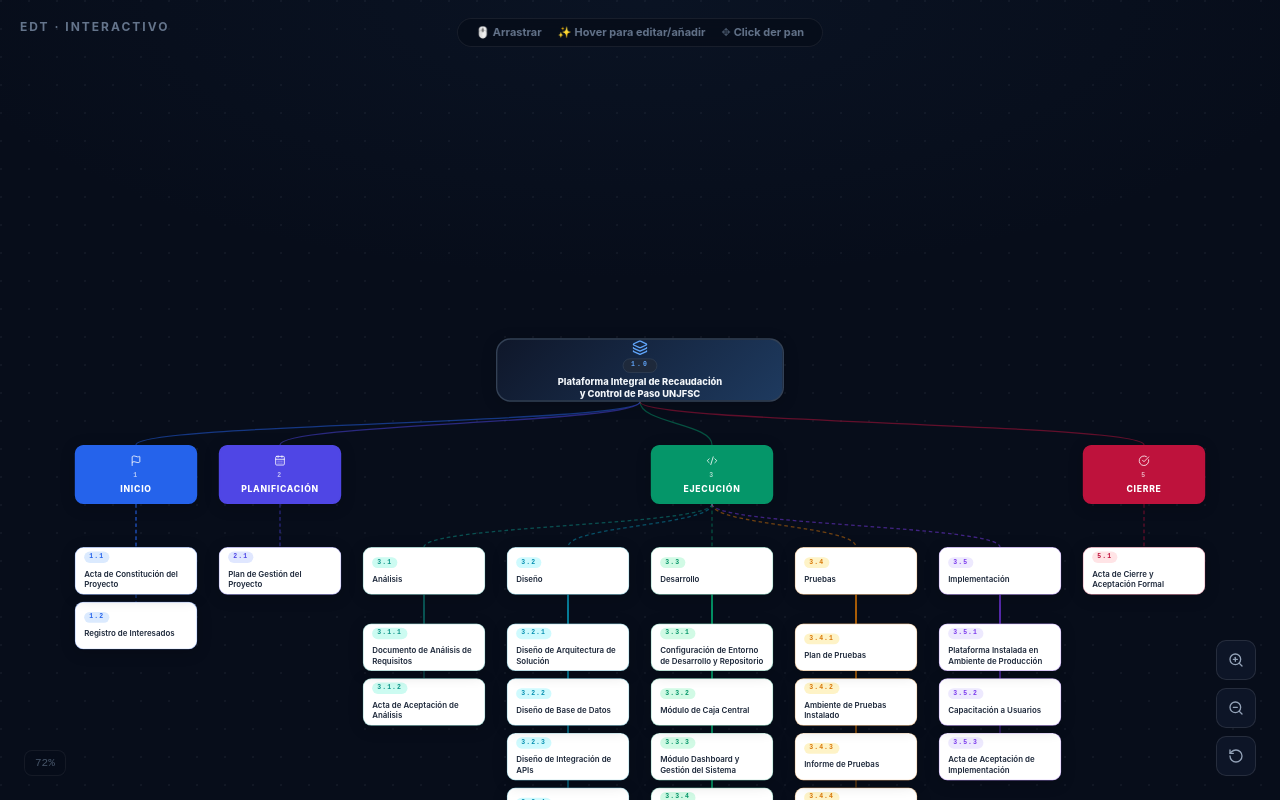
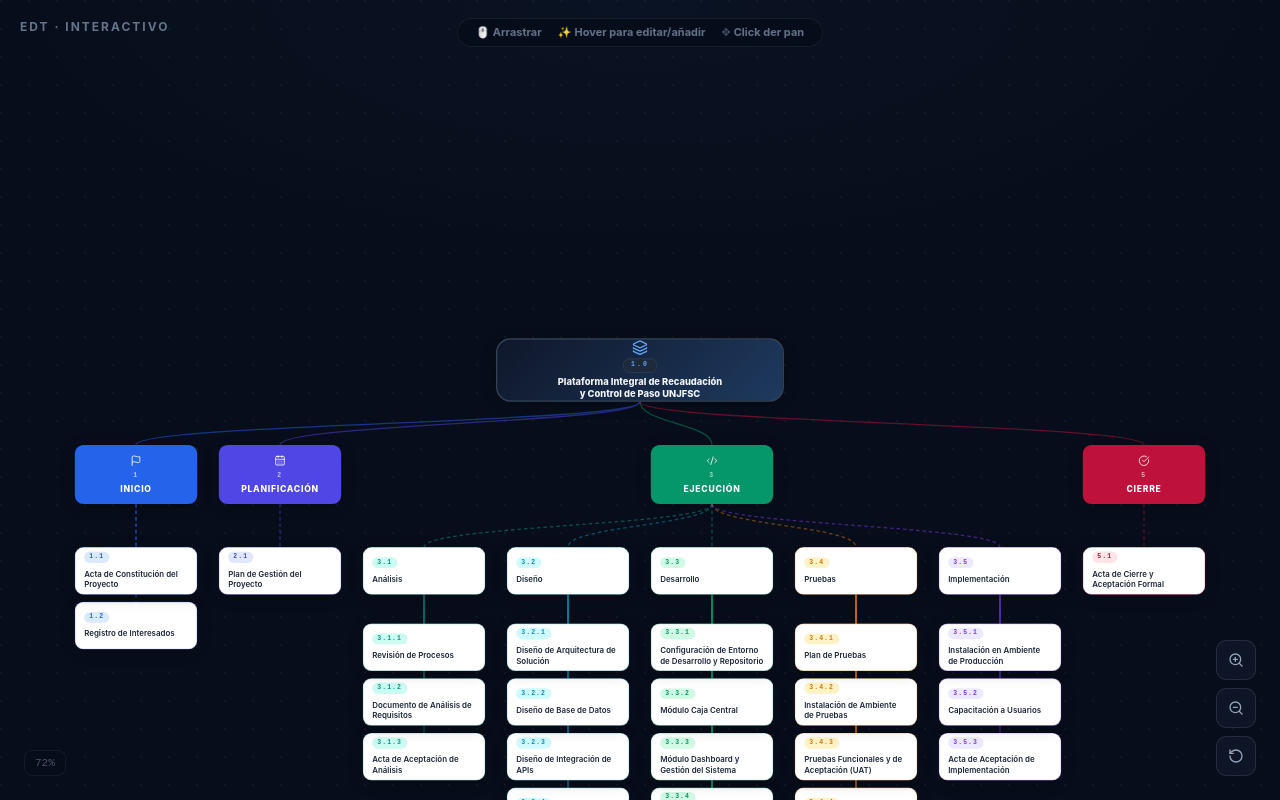
Before and after one commit to CermeGod/Trabajos-de-la-u, a React (Vite) app: page /edt in a window 1280 px wide. Built offline with nearby package versions, Linux system fonts and the light colour scheme.

Commit message:
Revert EDT changes per user request

```diff
--- a/src/projects/edt-diagram/EdtDiagram.tsx
+++ b/src/projects/edt-diagram/EdtDiagram.tsx
@@ -59,8 +59,9 @@
       {
         id: "3.1", code: "3.1", title: "Análisis", color: "#0d9488", light: "#ccfbf1", icon: <Search size={16} />,
         children: [
-          { id: "3.1.1", code: "3.1.1", title: "Documento de Análisis de Requisitos" },
-          { id: "3.1.2", code: "3.1.2", title: "Acta de Aceptación de Análisis" }
+          { id: "3.1.1", code: "3.1.1", title: "Revisión de Procesos" },
+          { id: "3.1.2", code: "3.1.2", title: "Documento de Análisis de Requisitos" },
+          { id: "3.1.3", code: "3.1.3", title: "Acta de Aceptación de Análisis" }
         ]
       },
       {
@@ -69,7 +70,7 @@
           { id: "3.2.1", code: "3.2.1", title: "Diseño de Arquitectura de Solución" },
           { id: "3.2.2", code: "3.2.2", title: "Diseño de Base de Datos" },
           { id: "3.2.3", code: "3.2.3", title: "Diseño de Integración de APIs" },
-          { id: "3.2.4", code: "3.2.4", title: "Diseño de Interfaz UI/UX" },
+          { id: "3.2.4", code: "3.2.4", title: "Diseño de Interfaces UI/UX" },
           { id: "3.2.5", code: "3.2.5", title: "Acta de Aceptación de Diseño" }
         ]
       },
@@ -77,14 +78,14 @@
         id: "3.3", code: "3.3", title: "Desarrollo", color: "#059669", light: "#d1fae5", icon: <Code2 size={16} />,
         children: [
           { id: "3.3.1", code: "3.3.1", title: "Configuración de Entorno de Desarrollo y Repositorio" },
-          { id: "3.3.2", code: "3.3.2", title: "Módulo de Caja Central" },
+          { id: "3.3.2", code: "3.3.2", title: "Módulo Caja Central" },
           { id: "3.3.3", code: "3.3.3", title: "Módulo Dashboard y Gestión del Sistema" },
           { id: "3.3.4", code: "3.3.4", title: "Módulo de Liquidación y Anulación" },
-          { id: "3.3.5", code: "3.3.5", title: "API de Integración" },
-          { id: "3.3.6", code: "3.3.6", title: "API de Pasarela de Pago" },
-          { id: "3.3.7", code: "3.3.7", title: "Pruebas Integrales de Desarrollo" },
-          { id: "3.3.8", code: "3.3.8", title: "Manual de Usuario" },
-          { id: "3.3.9", code: "3.3.9", title: "Manual de Instalación" },
+          { id: "3.3.5", code: "3.3.5", title: "Desarrollo de APIs de Integración" },
+          { id: "3.3.6", code: "3.3.6", title: "Desarrollo de APIs de Pasarela de Pagos" },
+          { id: "3.3.7", code: "3.3.7", title: "Pruebas Integrales" },
+          { id: "3.3.8", code: "3.3.8", title: "Manual de Usuario", tooltip: "como se muestra en el edt del AV de la semana 2 unidad 1" },
+          { id: "3.3.9", code: "3.3.9", title: "Manual de Instalación", tooltip: "como se muestra en el edt del AV de la semana 2 unidad 1" },
           { id: "3.3.10", code: "3.3.10", title: "Acta de Aceptación de Desarrollo" }
         ]
       },
@@ -92,15 +93,17 @@
         id: "3.4", code: "3.4", title: "Pruebas", color: "#d97706", light: "#fef3c7", icon: <TestTube2 size={16} />,
         children: [
           { id: "3.4.1", code: "3.4.1", title: "Plan de Pruebas" },
-          { id: "3.4.2", code: "3.4.2", title: "Ambiente de Pruebas Instalado" },
-          { id: "3.4.3", code: "3.4.3", title: "Informe de Pruebas" },
-          { id: "3.4.4", code: "3.4.4", title: "Acta de Aceptación de Pruebas" }
+          { id: "3.4.2", code: "3.4.2", title: "Instalación de Ambiente de Pruebas" },
+          { id: "3.4.3", code: "3.4.3", title: "Pruebas Funcionales y de Aceptación (UAT)" },
+          { id: "3.4.4", code: "3.4.4", title: "Pruebas no Funcionales" },
+          { id: "3.4.5", code: "3.4.5", title: "Corrección de Defectos" },
+          { id: "3.4.6", code: "3.4.6", title: "Acta de Aceptación de Pruebas" }
         ]
       },
       {
         id: "3.5", code: "3.5", title: "Implementación", color: "#7c3aed", light: "#ede9fe", icon: <Rocket size={16} />,
         children: [
-          { id: "3.5.1", code: "3.5.1", title: "Plataforma Instalada en Ambiente de Producción" },
+          { id: "3.5.1", code: "3.5.1", title: "Instalación en Ambiente de Producción" },
           { id: "3.5.2", code: "3.5.2", title: "Capacitación a Usuarios" },
           { id: "3.5.3", code: "3.5.3", title: "Acta de Aceptación de Implementación" }
         ]
```
